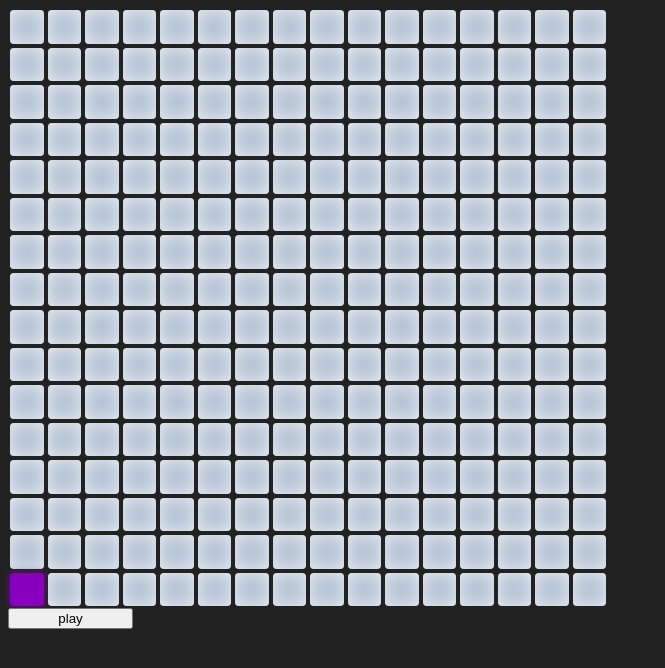
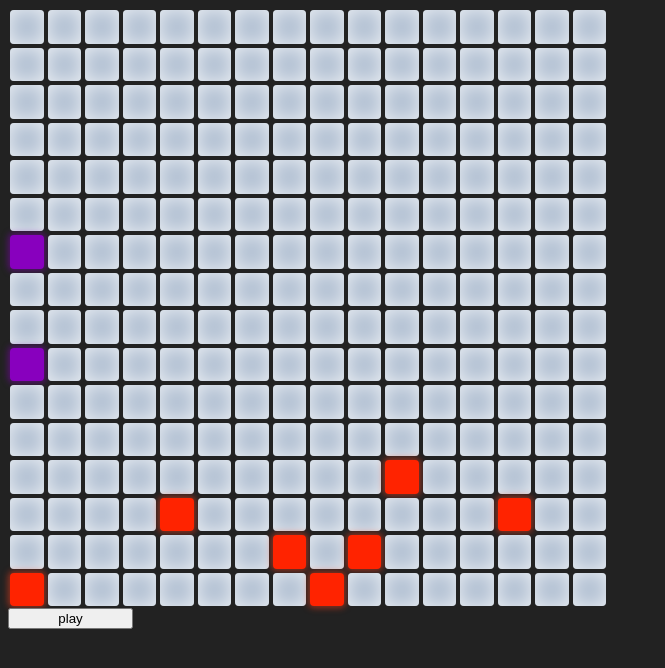
Before and after one commit to codyloyd/gridsequencer, a plain HTML site: page index.html in a window 1280 px wide. Shown: the whole page, without its empty margins (0-665 px from the left). Drawn offline with Linux system fonts and the light colour scheme.

Commit message:
added "demosong"

```diff
--- a/css/style.scss
+++ b/css/style.scss
@@ -18,7 +18,7 @@ button {
   // border: 1px solid black;
   display: flex;
   flex-direction: row;
-  margin: 0,auto;
+  margin: 0, auto;
   height: 600px;
   width: 600px;
 }
--- a/js/script.js
+++ b/js/script.js
@@ -1,7 +1,15 @@
 var seq
 var scale = [0, 2, 4, 7, 9, 12, 14, 16, 19, 24, 26, 28, 31, 36, 38, 40]
 $(document).ready(function () {
-  grid[0][0] = 'o'
+  grid[0][0] = 'x'
+  grid[4][2] = 'x'
+  grid[7][1] = 'x'
+  grid[8][0] = 'x'
+  grid[9][1] = 'x'
+  grid[10][3] = 'x'
+  grid[13][2] = 'x'
+  grid[0][6] = 'o'
+  grid[0][9] = 'o'
   renderGrid(grid)
   seq = makeSeq(grid)
   $('button').click(function () {
```
Also changed, not shown: css/style.css, 1 other file.
